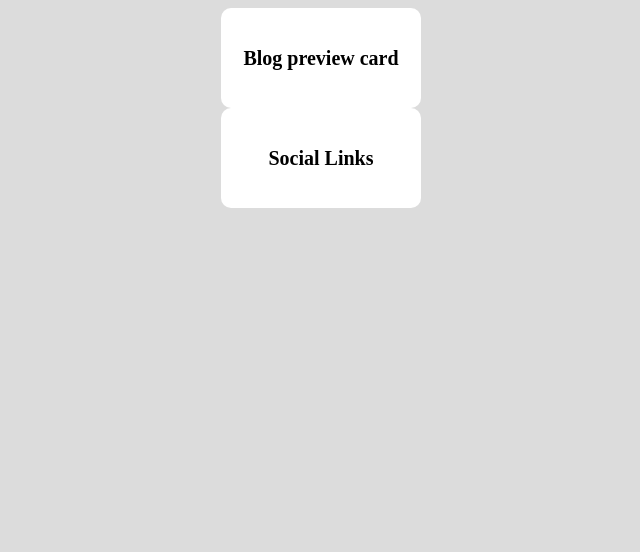
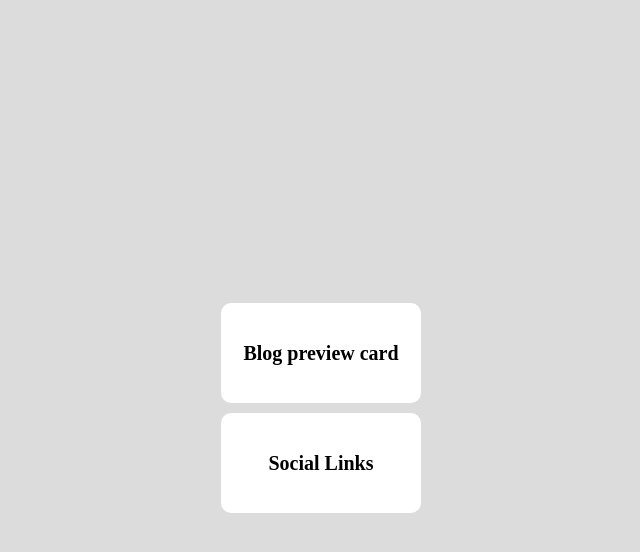
Before and after one commit to atikrony/webdev_practice, a plain HTML site: page index.html in a window 1280 px wide. Shown: the whole page, without its empty margins (319-959 px from the left). Drawn offline with Linux system fonts and the light colour scheme.

Commit message:
main page updated

```diff
--- a/index.html
+++ b/index.html
@@ -7,7 +7,7 @@
     <link rel="stylesheet" href="./style.css" />
   </head>
   <body>
-    <div>
+    <div class="container">
       <a target="_blank" href="./Blog preview card/front_challenge.html">
         <div class="card">Blog preview card</div></a
       >
--- a/style.css
+++ b/style.css
@@ -3,6 +3,16 @@ body {
   background-color: gainsboro;
   flex-direction: row;
   justify-content: center;
+}
+
+.container {
+  display: flex;
+  flex-direction: column;
+  gap: 10px;
+
+  justify-content: center;
+  align-items: center;
+  height: 100vh;
 }
 
 .card {
```
